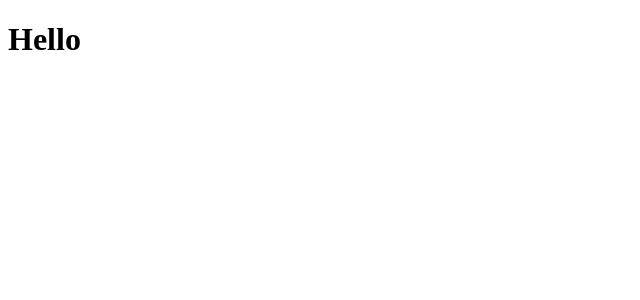
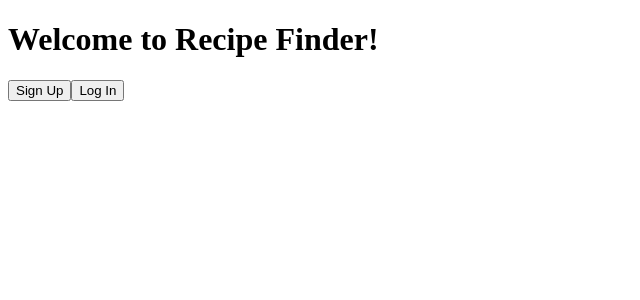
Before and after one commit to MattSimpson4/Recipe-Finder, a React (Vite) app: page / in a window 1280 px wide. Shown: the top 300 px of the page, without its empty margins (0-640 px from the left). Built offline with nearby package versions, Linux system fonts and the light colour scheme; no server answers; the database is empty.

Commit message:
Set up Log in and Auth

```diff
--- a/src/App.tsx
+++ b/src/App.tsx
@@ -1,14 +1,13 @@
 import React from 'react';
-import './styles/App.css';
+import { Routes, Route } from 'react-router-dom';
+import Home from './Home'; // your existing homepage logic
+import User from './User';
 
 export default function App() {
   return (
-    <>
-      <div className="App">
-        <header className="App-header">
-          <h1>Hello</h1>
-        </header>
-      </div>
-    </>
+    <Routes>
+      <Route path="/" element={<Home />} />
+      <Route path="/user" element={<User />} />
+    </Routes>
   );
 }
--- /dev/null
+++ b/src/Home.tsx
@@ -0,0 +1,109 @@
+import React, { useState, useEffect } from 'react';
+import './styles/App.css';
+import { supabase } from './supabaseClient';
+
+export default function App() {
+  const [mode, setMode] = useState<null | 'login' | 'signup'>(null);
+  const [email, setEmail] = useState('');
+  const [message, setMessage] = useState('');
+  const [signUp, setSignUp] = useState(false);
+  const [login, setLogIn] = useState(false);
+
+  const handleSubmit = async () => {
+    const { error } = await supabase.auth.signInWithOtp({
+      email,
+      options: {
+        emailRedirectTo: window.location.origin + '#/user',
+      },
+    });
+
+    if (error) {
+      console.error('Error during sign in:', error);
+      setMessage('An error occurred. Please try again.');
+    } else {
+      setMessage(
+        `Check your inbox for a link to ${mode === 'login' ? 'log in' : 'sign up'}.`
+      );
+      setEmail('');
+      setMode(null);
+      setSignUp(false);
+      setLogIn(false);
+    }
+  };
+
+  useEffect(() => {
+    async function fetchUsers() {
+      const { data, error } = await supabase.from('users').select('*');
+
+      if (error) {
+        console.error('Error fetching users:', error);
+      } else {
+        console.log('Users:', data);
+      }
+    }
+    fetchUsers();
+  }, []);
+  return (
+    <>
+      <div className="Homepage">
+        <header className="Homepage-header">
+          <h1>Welcome to Recipe Finder!</h1>
+        </header>
+        {mode === null && (
+          <>
+            <button
+              onClick={() => {
+                setMode('signup');
+                setSignUp(true);
+              }}
+              className="sign-up-button"
+            >
+              Sign Up
+            </button>
+            <button
+              onClick={() => {
+                setMode('login');
+                setLogIn(true);
+              }}
+              className="log-in-button"
+            >
+              Log In
+            </button>
+          </>
+        )}
+
+        {mode != null && (
+          <>
+            <form
+              onSubmit={(e) => {
+                e.preventDefault();
+                handleSubmit();
+              }}
+              className="submit-form"
+            >
+              <input
+                type="email"
+                placeholder="Email"
+                value={email}
+                onChange={(e) => setEmail(e.target.value)}
+                className="input-email"
+                required
+              />
+              <button type="submit" className="submit-button">
+                {mode === 'login' ? 'Log In' : 'Sign Up'}
+              </button>
+              <button
+                type="button"
+                onClick={() => setMode(null)}
+                className="cancel-button"
+              >
+                Cancel
+              </button>
+            </form>
+          </>
+        )}
+        {message && <p className="status-message">{message}</p>}
+      </div>
+    </>
+  );
+}
--- /dev/null
+++ b/src/User.tsx
@@ -0,0 +1,6 @@
+// src/User.tsx
+import React from 'react';
+
+export default function User() {
+  return <h2>Welcome to the User Page</h2>;
+}
--- a/src/main.tsx
+++ b/src/main.tsx
@@ -1,10 +1,13 @@
 import React from 'react';
 import ReactDOM from 'react-dom/client';
 import App from './App';
+import { HashRouter } from 'react-router-dom';
 import './styles/index.css';
 
 ReactDOM.createRoot(document.getElementById('root')!).render(
   <React.StrictMode>
-    <App />
+    <HashRouter>
+      <App />
+    </HashRouter>
   </React.StrictMode>
 );
--- /dev/null
+++ b/src/supabaseClient.ts
@@ -0,0 +1,8 @@
+import { createClient } from '@supabase/supabase-js';
+
+const supabase = createClient(
+  import.meta.env.VITE_SUPABASE_URL!,
+  import.meta.env.VITE_SUPABASE_ANON_KEY!
+);
+
+export { supabase };
--- a/vite.config.ts
+++ b/vite.config.ts
@@ -1,9 +1,8 @@
-// vite.config.ts
-import { defineConfig } from 'vite'; // 👈 from vitest/config
+import { defineConfig } from 'vitest/config';
 import react from '@vitejs/plugin-react';
 
 export default defineConfig({
-  base: '/Calculator/',
+  base: '/Recipe-finder/',
   plugins: [react()],
   test: {
     globals: true,
```
Also changed, not shown: package.json (+8 -6 lines), 2 other files (tests, documents, lock files or other folders).
